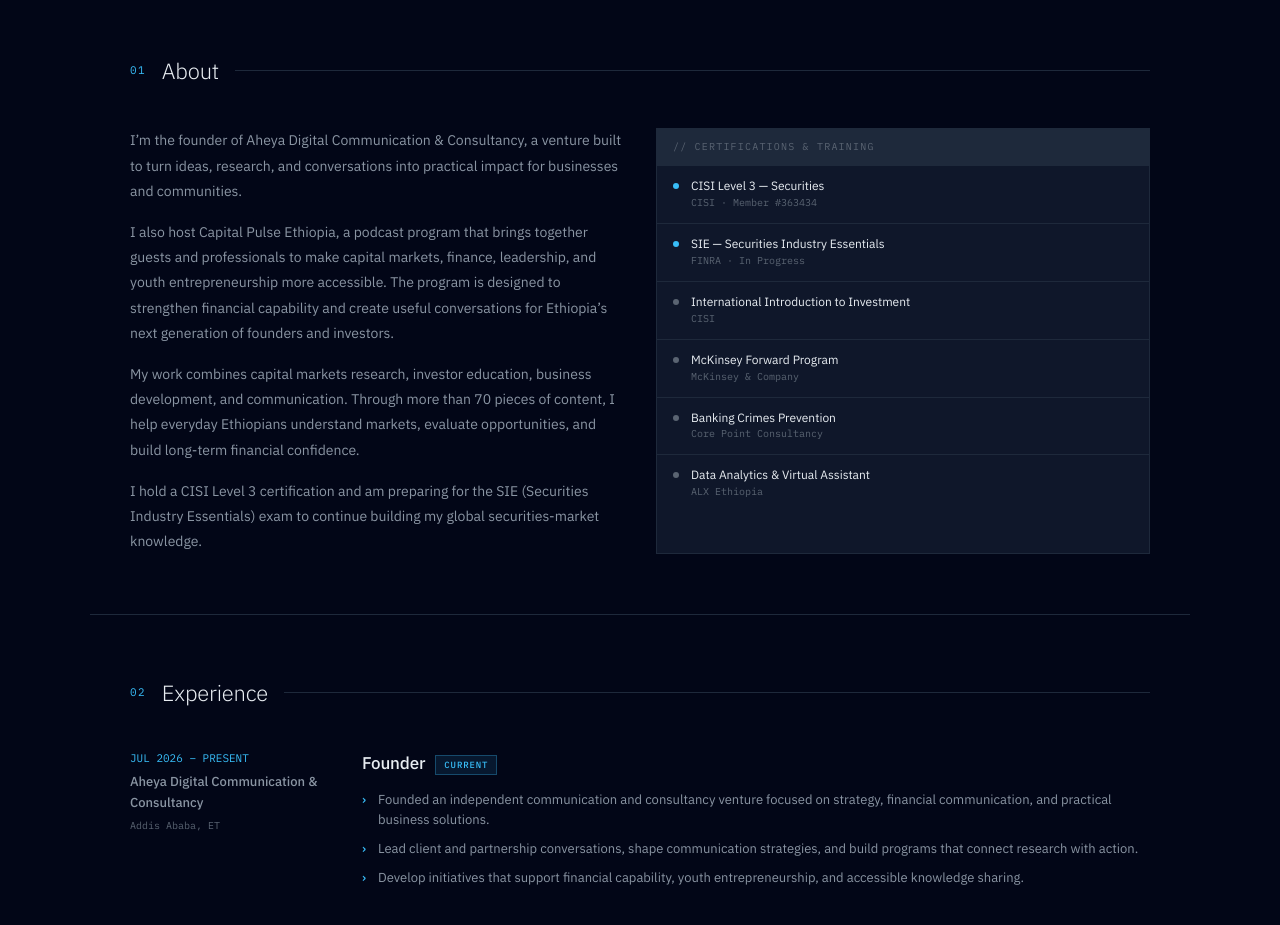
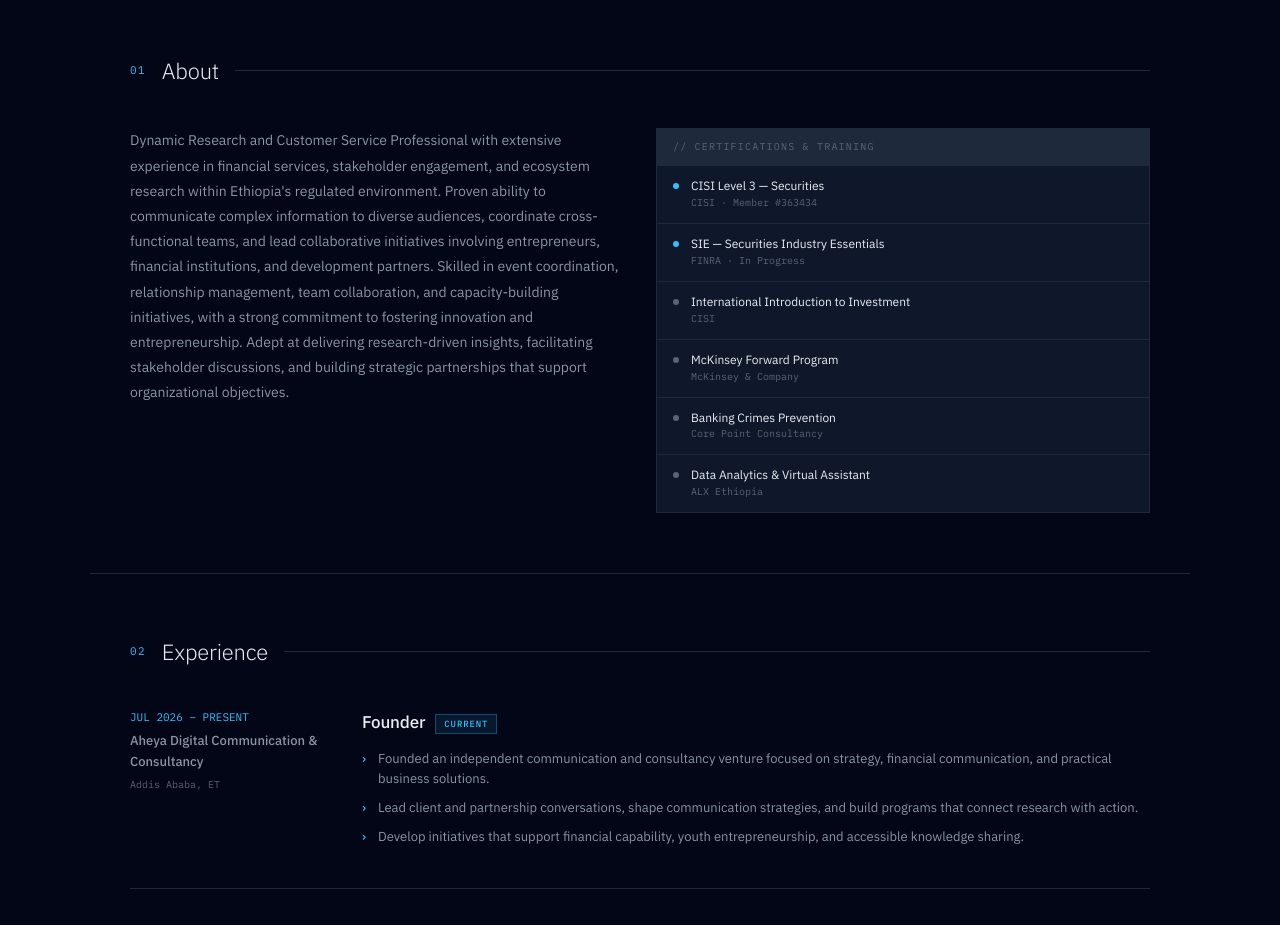
Before and after one commit to henabire6161-lgtm/henigoo6161, a React (Vite) app: page / in a window 1280 px wide. Shown: the part 940-1865 px from the top of the page. Built offline with nearby package versions, Linux system fonts and the light colour scheme.

Commit message:
Update professional biography

```diff
--- a/src/components/About.tsx
+++ b/src/components/About.tsx
@@ -4,10 +4,7 @@ export default function About() {
       <SectionHeader number="01" title="About" />
       <div className="grid grid-cols-1 md:grid-cols-2 gap-8">
         <div className="text-[14px] text-text2 leading-[1.8]">
-          <p className="mb-4">I’m the founder of Aheya Digital Communication &amp; Consultancy, a venture built to turn ideas, research, and conversations into practical impact for businesses and communities.</p>
-          <p className="mb-4">I also host Capital Pulse Ethiopia, a podcast program that brings together guests and professionals to make capital markets, finance, leadership, and youth entrepreneurship more accessible. The program is designed to strengthen financial capability and create useful conversations for Ethiopia’s next generation of founders and investors.</p>
-          <p className="mb-4">My work combines capital markets research, investor education, business development, and communication. Through more than 70 pieces of content, I help everyday Ethiopians understand markets, evaluate opportunities, and build long-term financial confidence.</p>
-          <p>I hold a CISI Level 3 certification and am preparing for the SIE (Securities Industry Essentials) exam to continue building my global securities-market knowledge.</p>
+          <p>Dynamic Research and Customer Service Professional with extensive experience in financial services, stakeholder engagement, and ecosystem research within Ethiopia's regulated environment. Proven ability to communicate complex information to diverse audiences, coordinate cross-functional teams, and lead collaborative initiatives involving entrepreneurs, financial institutions, and development partners. Skilled in event coordination, relationship management, team collaboration, and capacity-building initiatives, with a strong commitment to fostering innovation and entrepreneurship. Adept at delivering research-driven insights, facilitating stakeholder discussions, and building strategic partnerships that support organizational objectives.</p>
         </div>
         <div className="bg-bg2 border border-border">
           <div className="bg-bg3 px-4 py-[10px] font-mono text-[10px] text-text3 tracking-[0.12em] uppercase border-b border-border">
```
